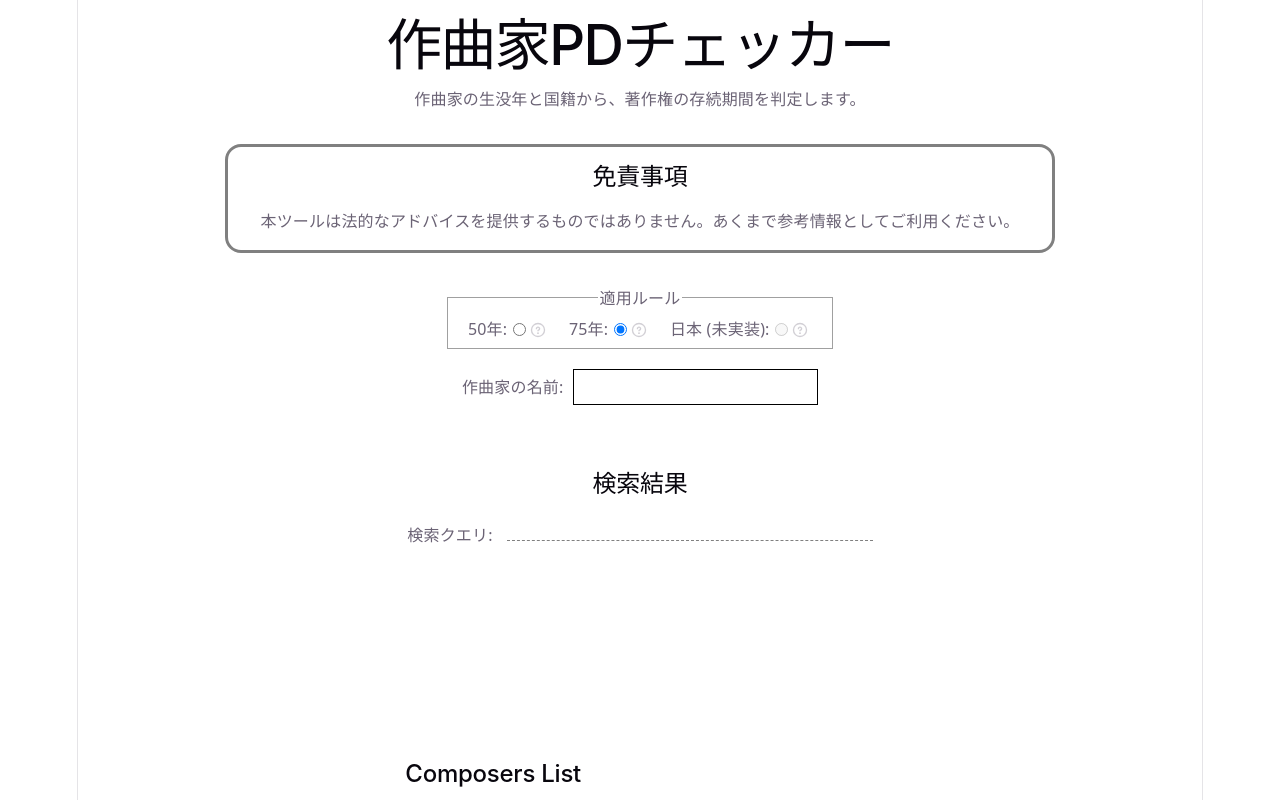
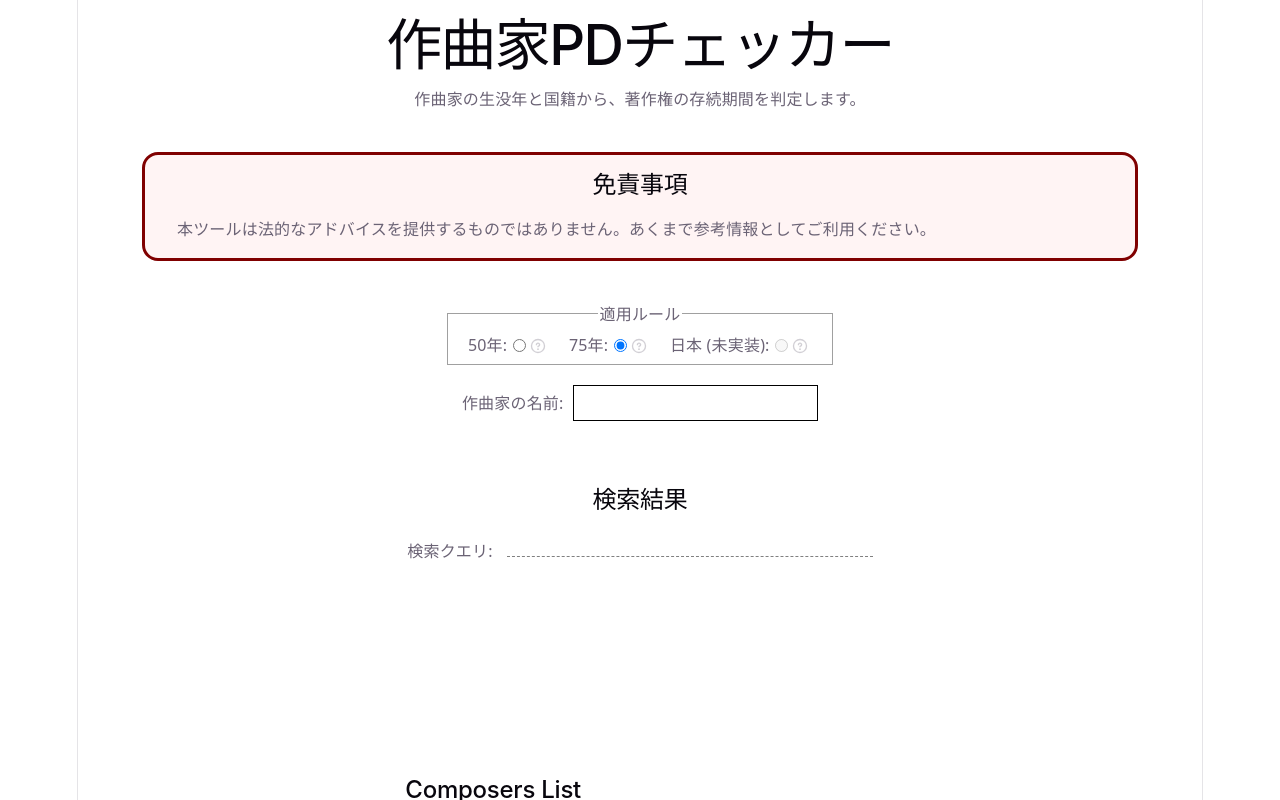
Before and after one commit to y-fukihara/pd-checker, a React (Vite) app: page / in a window 1280 px wide. Shown: the top 800 px of the page. Built offline with nearby package versions, Linux system fonts and the light colour scheme; a web font is replaced by a local one.

Commit message:
router implement

```diff
--- a/src/App.css
+++ b/src/App.css
@@ -1,6 +1,22 @@
 @import url('./global.css');
 
-div#app > div {
+hgroup h1:has(+ p) {
+  margin-bottom: .5em;
+}
+
+div#disclaimer {
+  border: 3px solid hsl(0deg 100% 25%);
+  background: hsl(0 100% 85% / .15);
+  border-radius: 1em;
+  margin: 2.5em auto;
+  padding: 1em 2em 0;
+
+  p {
+    text-align: left;
+  }
+}
+
+main > div {
   container-type: inline-size;
   margin: 1em calc((100vw - var(--max-content-width), 95vw) / 2);
   padding: 5%;
--- a/src/App.tsx
+++ b/src/App.tsx
@@ -142,6 +142,15 @@ function App() {
 
   return (
     <div id="app">
+      <hgroup>
+        <h1>作曲家PDチェッカー</h1>
+        <p>作曲家の生没年と国籍から、著作権の存続期間を判定します。</p>
+      </hgroup>
+      <div id="disclaimer">
+        <h2>免責事項</h2>
+        <p>本ツールは法的なアドバイスを提供するものではありません。あくまで参考情報としてご利用ください。</p>
+      </div>
+      <main>
         <form id="form-name" name="search-by-name" accessKey="q">
           <fieldset id="field-region">
             <legend>適用ルール</legend>
@@ -235,6 +244,7 @@ function App() {
             </table>
           </div>
         </div>
+      </main>
     </div>
   )
 }
--- a/src/main.css
+++ b/src/main.css
@@ -1,12 +1,9 @@
 @import url('./global.css');
-
-hgroup h1:has(+ p) {
-  margin-bottom: .5em;
-}
 
 body {
   font-size: var(--base-font-size, 16px);
 }
+h1, h2 { font-weight: 550; }
 p, li { margin: 1em auto; }
 
 #root {
@@ -16,16 +13,6 @@ p, li { margin: 1em auto; }
 @media only screen and (min-width: 840px) {
   #root {
     padding: 0 5%;
-  }
-}
-div#disclaimer {
-  border: 3px solid var(--ul-border-color, gray);
-  border-radius: 1em;
-  margin: 1em auto;
-  padding: 1em 2em 0;
-
-  p {
-    text-align: left;
   }
 }
 
--- a/src/main.tsx
+++ b/src/main.tsx
@@ -1,5 +1,6 @@
 import { StrictMode } from 'react'
 import { createRoot } from 'react-dom/client'
+import { createBrowserRouter, RouterProvider } from 'react-router'
 /* Sanitization CSS */
 import 'sanitize.css'
 import 'sanitize.css/forms.css'
@@ -9,7 +10,14 @@ import 'sanitize.css/system-ui.css'
 /* Workspace and component CSS */
 import './index.css'
 import './main.css'
+/* Sub-component */
 import App from './App.tsx'
+import AboutProduct from './AboutProduct.tsx'
+
+const router = createBrowserRouter([
+  { path: '/', Component: App },
+  { path: "/about", Component: AboutProduct },
+])
 
 createRoot(document.getElementById('root')!).render(
   <StrictMode>
@@ -19,16 +27,6 @@ createRoot(document.getElementById('root')!).render(
     <link href="https://fonts.googleapis.com/css2?family=Fira+Sans:ital,wght@0,100;0,200;0,300;0,400;0,500;0,600;0,700;0,800;0,900;1,100;1,200;1,300;1,400;1,500;1,600;1,700;1,800;1,900&display=swap" rel="stylesheet"></link>
     <link href="https://fonts.googleapis.com/css2?family=Zen+Kaku+Gothic+Antique:wght@300;400;500;700;900&display=swap" rel="stylesheet"></link>
 
-    <hgroup>
-      <h1>作曲家PDチェッカー</h1>
-      <p>作曲家の生没年と国籍から、著作権の存続期間を判定します。</p>
-    </hgroup>
-    <div id="disclaimer">
-      <h2>免責事項</h2>
-      <p>本ツールは法的なアドバイスを提供するものではありません。あくまで参考情報としてご利用ください。</p>
-    </div>
-    <main>
-      <App />
-    </main>
+    <RouterProvider router={router} />
   </StrictMode>,
 )
```
Lines whose indentation alone changed are shown as unchanged.
